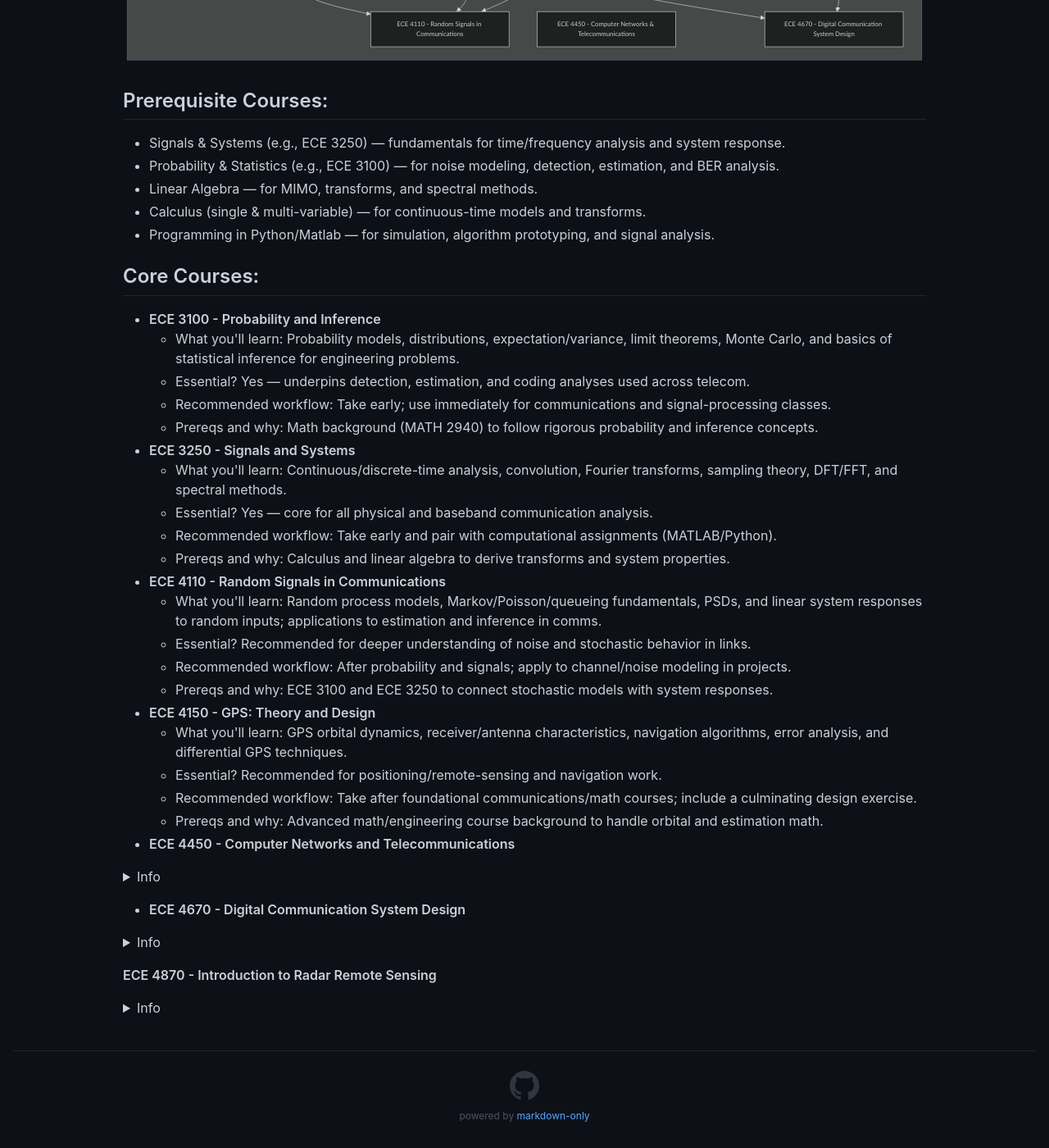
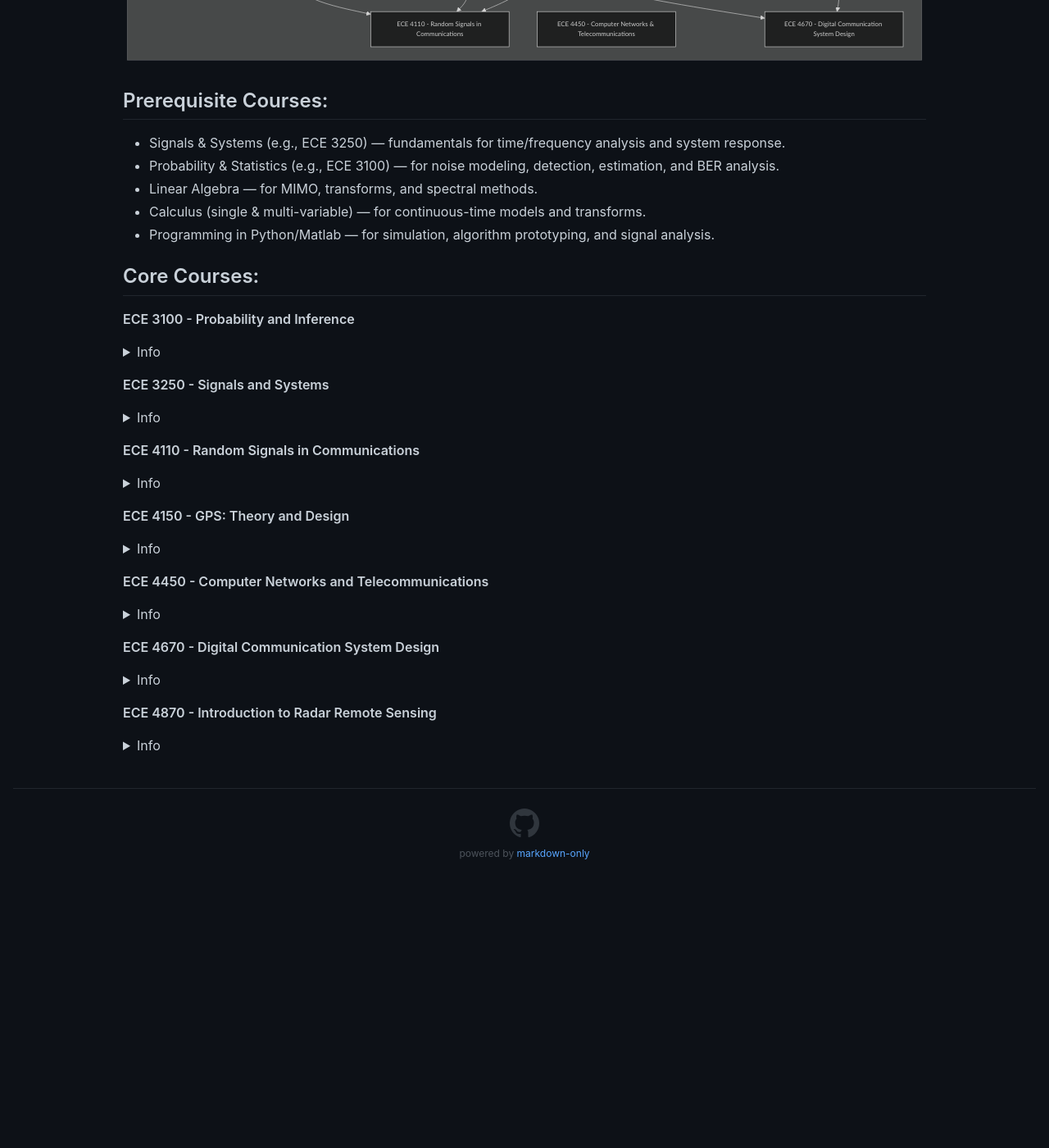
Before and after one commit to jmyphn/engineering-wiki, a Jekyll site: the page built from ecetelecom.md, in a window 1280 px wide and 1400 px high, scrolled down 528 px. Shown: the whole window at 82% size. Built offline with Jekyll 4.4.1, drawn with Linux system fonts in a browser that asks for light colours; after the commit the page ends 1608 px from its top, so only the background shows below that.

```diff
--- a/ecetelecom.md
+++ b/ecetelecom.md
@@ -51,31 +51,47 @@ flowchart TD
 - Programming in Python/Matlab — for simulation, algorithm prototyping, and signal analysis.
 
 ## Core Courses:
-- **ECE 3100 - Probability and Inference**
+**ECE 3100 - Probability and Inference**
+<details>
+<summary>Info</summary>
+
   - What you'll learn: Probability models, distributions, expectation/variance, limit theorems, Monte Carlo, and basics of statistical inference for engineering problems.
   - Essential? Yes — underpins detection, estimation, and coding analyses used across telecom.
   - Recommended workflow: Take early; use immediately for communications and signal-processing classes.
   - Prereqs and why: Math background (MATH 2940) to follow rigorous probability and inference concepts.
+</details>
 
-- **ECE 3250 - Signals and Systems**
+**ECE 3250 - Signals and Systems**
+<details>
+<summary>Info</summary>
+
   - What you'll learn: Continuous/discrete-time analysis, convolution, Fourier transforms, sampling theory, DFT/FFT, and spectral methods.
   - Essential? Yes — core for all physical and baseband communication analysis.
   - Recommended workflow: Take early and pair with computational assignments (MATLAB/Python).
   - Prereqs and why: Calculus and linear algebra to derive transforms and system properties.
+</details>
 
-- **ECE 4110 - Random Signals in Communications**
+**ECE 4110 - Random Signals in Communications**
+<details>
+<summary>Info</summary>
+
   - What you'll learn: Random process models, Markov/Poisson/queueing fundamentals, PSDs, and linear system responses to random inputs; applications to estimation and inference in comms.
   - Essential? Recommended for deeper understanding of noise and stochastic behavior in links.
   - Recommended workflow: After probability and signals; apply to channel/noise modeling in projects.
   - Prereqs and why: ECE 3100 and ECE 3250 to connect stochastic models with system responses.
+</details>
 
-- **ECE 4150 - GPS: Theory and Design**
+**ECE 4150 - GPS: Theory and Design**
+<details>
+<summary>Info</summary>
+
   - What you'll learn: GPS orbital dynamics, receiver/antenna characteristics, navigation algorithms, error analysis, and differential GPS techniques.
   - Essential? Recommended for positioning/remote-sensing and navigation work.
   - Recommended workflow: Take after foundational communications/math courses; include a culminating design exercise.
   - Prereqs and why: Advanced math/engineering course background to handle orbital and estimation math.
+</details>
 
-- **ECE 4450 - Computer Networks and Telecommunications**
+**ECE 4450 - Computer Networks and Telecommunications**
 <details>
 <summary>Info</summary>
 
@@ -85,22 +101,22 @@ flowchart TD
   - Prereqs and why: ECE 3100 or equivalent probability knowledge to reason about traffic and stochastic behaviors.
 </details>
 
-- **ECE 4670 - Digital Communication System Design**
+**ECE 4670 - Digital Communication System Design**
 <details>
 <summary>Info</summary>
 
-- What you'll learn: Practical transceiver algorithms, OFDM-based system design, wireless-channel considerations, and implementation of a working communication system.
-- Essential? Yes for hands-on digital comms and modern wireless system design.
-- Recommended workflow: After ECE 3250 and ECE 2720; implement BER simulations and OFDM projects.
-- Prereqs and why: DSP and signals background to design reliable digital links under channel impairments.
+  - What you'll learn: Practical transceiver algorithms, OFDM-based system design, wireless-channel considerations, and implementation of a working communication system.
+  - Essential? Yes for hands-on digital comms and modern wireless system design.
+  - Recommended workflow: After ECE 3250 and ECE 2720; implement BER simulations and OFDM projects.
+  - Prereqs and why: DSP and signals background to design reliable digital links under channel impairments.
 </details>
 
 **ECE 4870 - Introduction to Radar Remote Sensing**
 <details>
 <summary>Info</summary>
 
-- What you'll learn: Radar fundamentals, antennas, remote sensing principles, radar signal  processing, and application-specific performance analysis.
-- Essential? Recommended for radar/remote-sensing specializations and aerospace/EO applications.
-- Recommended workflow: After physics and signals; pair with antenna/propagation exposure.
-- Prereqs and why: PHYS 2208/2213 and signals to understand wave propagation and system  response.
+  - What you'll learn: Radar fundamentals, antennas, remote sensing principles, radar signal  processing, and application-specific performance analysis.
+  - Essential? Recommended for radar/remote-sensing specializations and aerospace/EO applications.
+  - Recommended workflow: After physics and signals; pair with antenna/propagation exposure.
+  - Prereqs and why: PHYS 2208/2213 and signals to understand wave propagation and system  response.
 </details>
```
